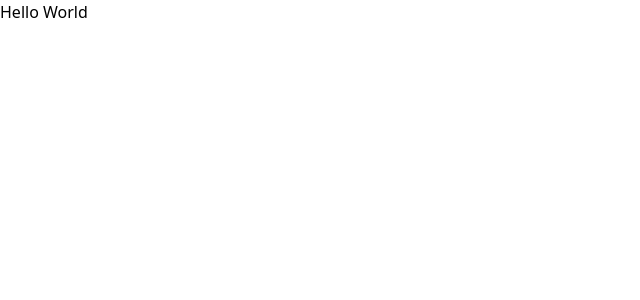
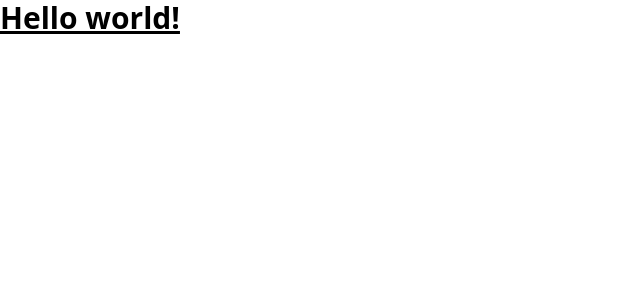
Before and after one commit to rahul-6-ramachandran/storefront, a React (Vite) app in the folder client/: page / in a window 1280 px wide. Shown: the top 300 px of the page, without its empty margins (0-640 px from the left). Built offline with nearby package versions, Linux system fonts and the light colour scheme.

Commit message:
feat : navbar file setup

```diff
--- a/client/src/App.tsx
+++ b/client/src/App.tsx
@@ -1,13 +1,22 @@
-import { useState } from 'react'
-
+import { Route, BrowserRouter as Router, Routes } from 'react-router-dom'
 import './App.css'
+import HomeLayout from './layouts/home/HomeLayout'
 
 function App() {
 
 
   return (
     <>
-      Hello World
+      <Router>
+
+        <Routes>
+          <Route
+            path='/'
+            element = {<HomeLayout/>}
+          />
+        </Routes>
+
+      </Router>
     </>
   )
 }
--- /dev/null
+++ b/client/src/layouts/home/HomeLayout.tsx
@@ -0,0 +1,9 @@
+export default function HomeLayout(){
+    return (
+        <>
+        <h1 className="text-3xl font-bold underline">
+    Hello world!
+  </h1>
+        </>
+    )
+}
```
Also changed, not shown: client/src/components/navbar/Navbar.tsx (added), 1 other file (tests, documents, lock files or other folders).
